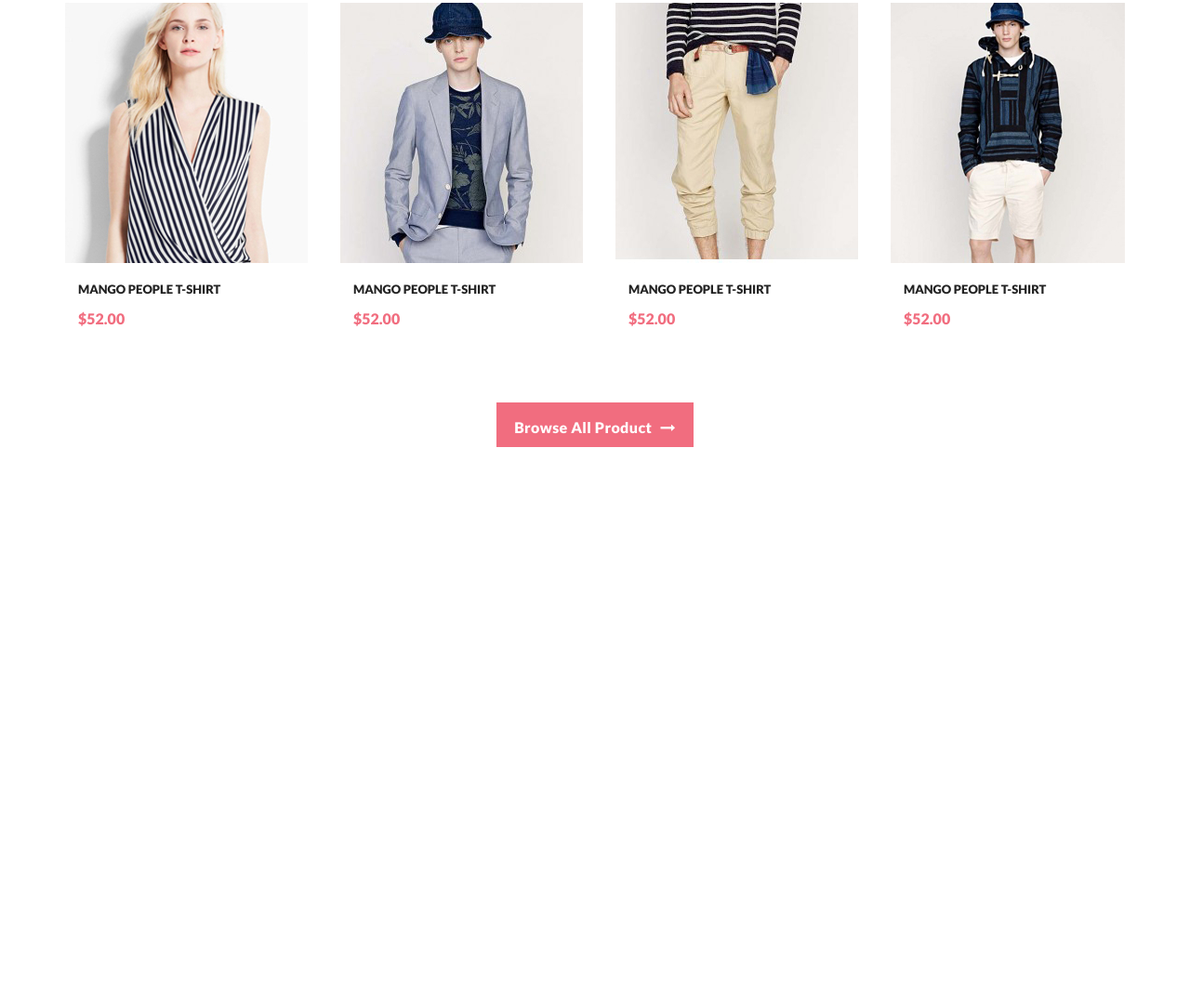
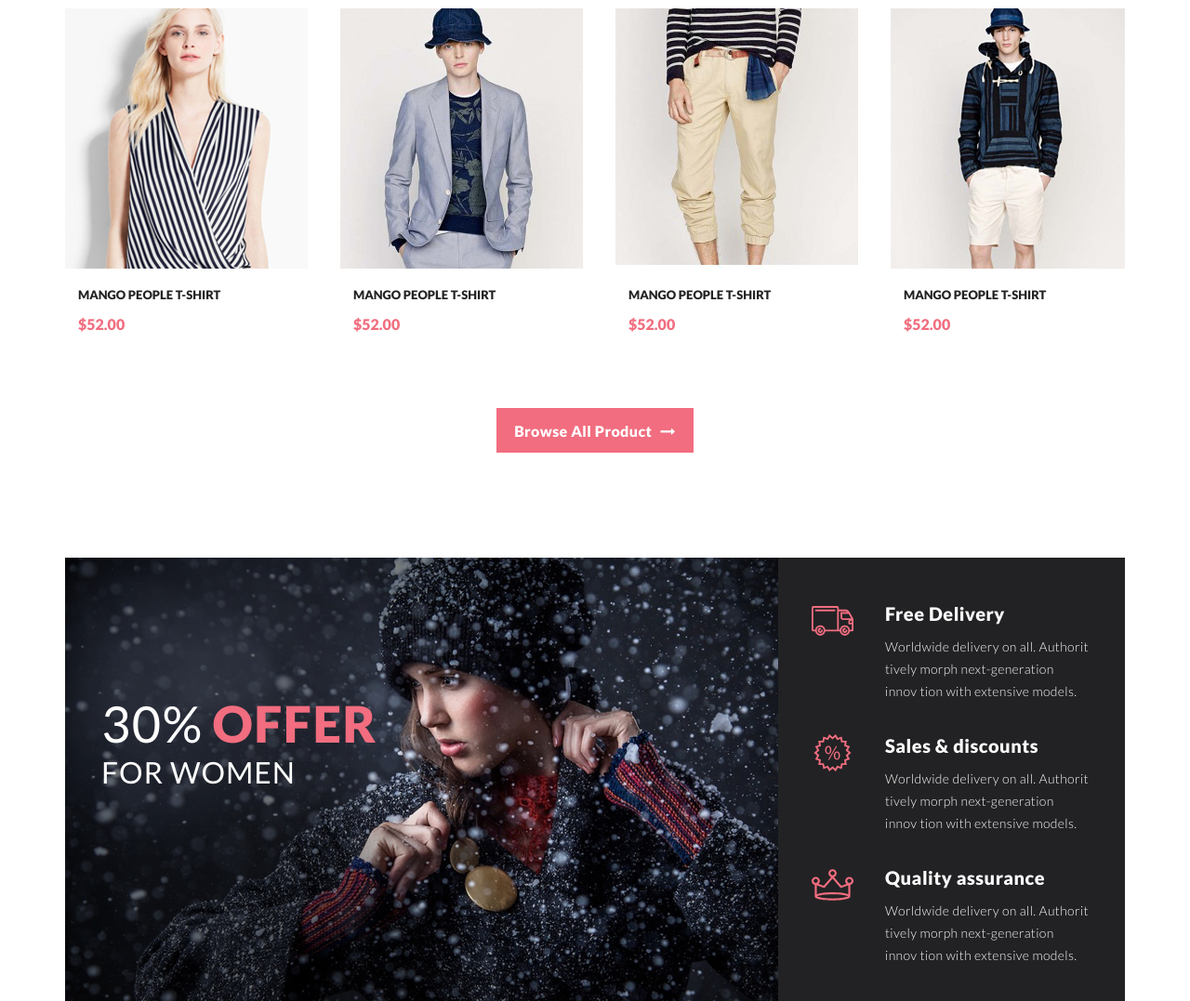
Before and after one commit to euromak/GeekBrains, a plain HTML site: page index.html in a window 1280 px wide. Shown: the part 2337-3414 px from the top of the page at 93% size. Before the commit the page ends 2824 px from the top, so only its background shows below. Drawn offline with Linux system fonts and the light colour scheme.

Commit message:
Added adversting banner

```diff
--- a/index.html
+++ b/index.html
@@ -60,29 +60,37 @@
 		<div class="categories container">
 			<div class="categories-group-left">
 				<div class="categories-item">
+					<a href="#">
 						<img src="img/for_men.jpg" alt="for men">
 						<p class="categories-item-text">
 							HOT DEAL<br><span>FOR MEN</span>
 						</p>
+					</a>
 				</div>
 				<div class="categories-item">
+					<a href="#">
 						<img src="img/accesories.jpg" alt="accesories">
 						<p class="categories-item-text">
 							LUXIROUS & trendy<br><span>ACCESORIES</span>
 						</p>
+					</a>
 				</div>
 			</div>
 			<div class="categories-group-right">
 				<div class="categories-item">
+					<a href="#">
 						<img src="img/for_woman.jpg" alt="for woman">
 						<p class="categories-item-text">
 							30% offer<br><span>women</span>
 						</p>
+					</a>
 				</div>
 				<div class="categories-item">
+					<a href="#">
 						<img src="img/for_kids.jpg" alt="for kids">
 						<p class="categories-item-text">new arrivals<br><span>OR kids</span>
 						</p>
+					</a>
 				</div>
 			</div>
 		</div>
@@ -168,6 +176,40 @@
 			<div class="products-btn"><a href="#">Browse All Product<i class="fa fa-long-arrow-right" aria-hidden="true"></i></a></div>
 		</div>
 	</section>
+	<section id="banner">
+		<div class="banner container">
+			<div class="banner__block-left">
+				<div>30% <span>OFFER</span></div>
+				<div>FOR WOMEN</div>
+			</div>
+			<div class="banner__block-right">
+				<div class="banner__block-right__items">
+					<img src="img/car.svg" alt="car">
+					<div class="banner__block-right__text">
+						<h2>Free Delivery</h2>
+						<p>Worldwide delivery on all. Authorit tively morph next-generation innov tion with extensive models.
+						</p>
+					</div>
+				</div>
+				<div class="banner__block-right__items">
+					<img src="img/percent.svg" alt="sales">
+					<div class="banner__block-right__text">
+						<h2>Sales & discounts</h2>
+						<p>Worldwide delivery on all. Authorit tively morph next-generation innov tion with extensive models.
+						</p>
+					</div>
+				</div>
+				<div class="banner__block-right__items">
+					<img src="img/corona.svg" alt="quality">
+					<div class="banner__block-right__text">
+						<h2>Quality assurance</h2>
+						<p>Worldwide delivery on all. Authorit tively morph next-generation innov tion with extensive models.
+						</p>
+					</div>
+				</div>
+			</div>
+		</div>
+	</section>
 	<footer></footer>
 </body>
 </html>
--- a/style.css
+++ b/style.css
@@ -359,10 +359,91 @@ body div{
 	color: #ffffff;
 	font-size: 16px;
 	font-weight: 700;
-	line-height: 54px;
+	line-height: 50px;
 	letter-spacing: 0.4px;
 }
 
 .products-btn i {
 	margin-left: 9px;
 }
+
+/*banner section*/
+
+.banner {
+	height: 529px;
+	margin-top: 113px;
+	margin-bottom: 97px;
+	background-color: #222224;
+}
+
+.banner__block-left {
+	width: 767px;
+	height: 529px;
+	padding-top: 146px;
+	background: url('img/bg-banner.jpg');
+	flex-direction: column;
+}
+
+.banner__block-left div {
+	margin-left: 39px;
+	color: #ffffff;
+	font-size: 54px;
+	font-weight: 500;
+	text-transform: uppercase;
+	letter-spacing: 1.5px;
+}
+
+.banner__block-left span {
+	color: #f16d7f;
+	letter-spacing: 1.5px;
+	font-weight: 700;
+	padding-left: 10px;
+}
+
+.banner__block-left div:last-child {
+	font-size: 32px;
+	letter-spacing: 0.9px;
+}
+
+.banner__block-right {
+	flex-direction: column;
+	color: #fbfbfb;
+}
+.banner__block-right__items {
+	margin-top: 48px;
+	margin-left: 36px;
+}
+
+.banner__block-right__text {
+	flex-direction: column;
+	margin-left: 34px;
+}
+
+.banner__block-right img:nth-child(1) {
+	width:  45px;
+	height: 40px;
+}
+
+.banner__block-right img:nth-child(2) {
+	width: 45px;
+}
+
+.banner__block-right img:nth-child(3) {
+	width:  45px;
+}
+
+.banner__block-right__text h2 {
+	font-size: 20px;
+	font-weight: 700;
+	letter-spacing: 0.5px;
+}
+
+.banner__block-right__text p {
+	width: 219px;
+	height: 58px;
+	margin-top: 12px;
+	font-size: 14px;
+	font-weight: 300;
+	line-height: 24px;
+	letter-spacing: 0.35px;
+}
```
Also changed, not shown: img/bg-banner.jpg (added), img/car.svg (added), img/corona.svg (added), img/percent.svg (added). Lines whose indentation alone changed are shown as unchanged.
